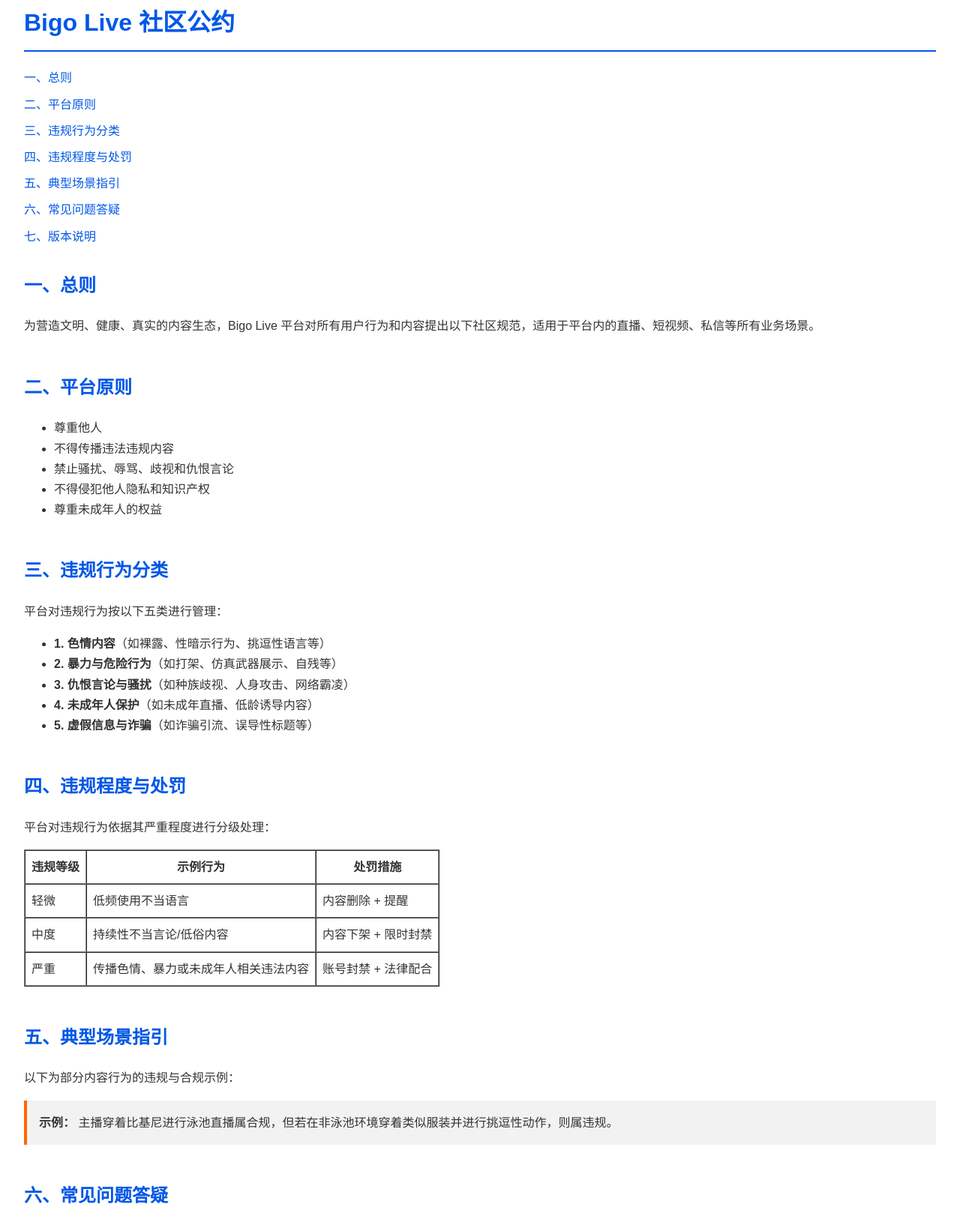
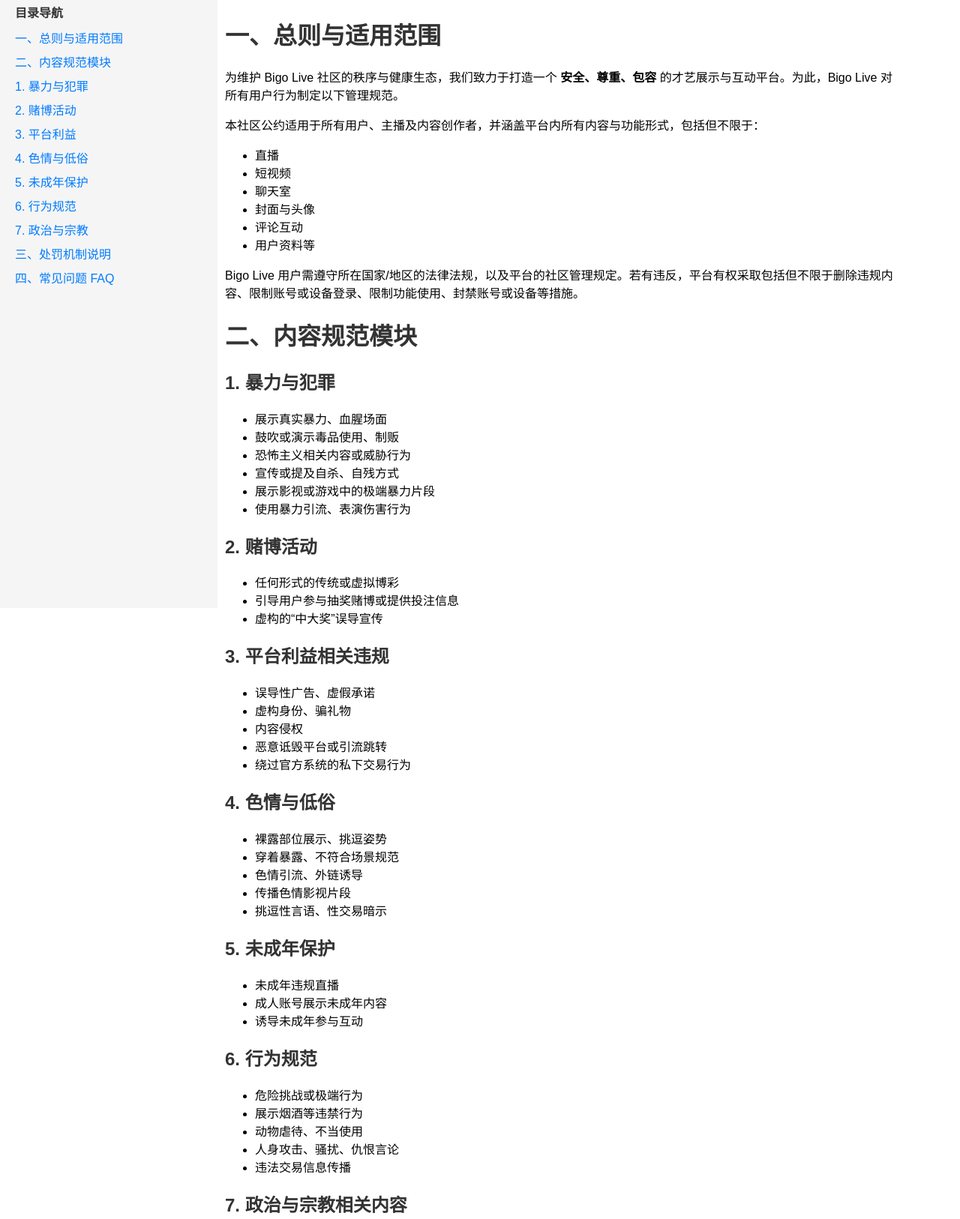
Before and after one commit to sigmund399/bigo-community-guidelines, a plain HTML site: page index.html in a window 1280 px wide. Shown: the part 29-1655 px from the top of the page at 75% size. Drawn offline with Linux system fonts and the light colour scheme.

Commit message:
Update index.html

```diff
--- a/index.html
+++ b/index.html
@@ -1,113 +1,178 @@
 <!DOCTYPE html>
-<html lang="zh-CN">
+<html lang="zh">
 <head>
   <meta charset="UTF-8" />
   <meta name="viewport" content="width=device-width, initial-scale=1.0"/>
   <title>Bigo Live 社区公约</title>
   <style>
-    body { font-family: "Arial", sans-serif; line-height: 1.7; margin: 2em; color: #333; }
-    h1, h2, h3 { color: #0057e7; }
-    h1 { border-bottom: 2px solid #0057e7; padding-bottom: 0.3em; }
-    nav { margin-bottom: 2em; }
-    nav ul { list-style-type: none; padding: 0; }
-    nav li { margin-bottom: 0.5em; }
-    nav a { text-decoration: none; color: #0057e7; }
-    nav a:hover { text-decoration: underline; }
-    section { margin-bottom: 3em; }
-    .note { background-color: #f2f2f2; padding: 1em; border-left: 4px solid #ff6600; margin-top: 1em; }
+    body {
+      margin: 0;
+      font-family: Arial, sans-serif;
+      display: flex;
+    }
+    nav {
+      width: 250px;
+      background-color: #f5f5f5;
+      padding: 20px;
+      height: 100vh;
+      overflow-y: auto;
+      position: fixed;
+    }
+    nav h2 {
+      font-size: 16px;
+      margin-bottom: 10px;
+    }
+    nav a {
+      display: block;
+      margin: 8px 0;
+      color: #007BFF;
+      text-decoration: none;
+    }
+    nav a:hover {
+      text-decoration: underline;
+    }
+    main {
+      margin-left: 270px;
+      padding: 30px;
+      max-width: 900px;
+    }
+    h1, h2, h3 {
+      color: #333;
+    }
+    table {
+      width: 100%;
+      border-collapse: collapse;
+      margin-top: 10px;
+      margin-bottom: 30px;
+    }
+    table, th, td {
+      border: 1px solid #ccc;
+    }
+    th, td {
+      padding: 12px;
+      text-align: left;
+    }
   </style>
 </head>
 <body>
 
-  <h1>Bigo Live 社区公约</h1>
+<nav>
+  <h2>目录导航</h2>
+  <a href="#section1">一、总则与适用范围</a>
+  <a href="#section2">二、内容规范模块</a>
+  <a href="#violence">1. 暴力与犯罪</a>
+  <a href="#gambling">2. 赌博活动</a>
+  <a href="#platform">3. 平台利益</a>
+  <a href="#sexual">4. 色情与低俗</a>
+  <a href="#minor">5. 未成年保护</a>
+  <a href="#behavior">6. 行为规范</a>
+  <a href="#politics">7. 政治与宗教</a>
+  <a href="#section3">三、处罚机制说明</a>
+  <a href="#section4">四、常见问题 FAQ</a>
+</nav>
 
-  <nav>
-    <ul>
-      <li><a href="#intro">一、总则</a></li>
-      <li><a href="#principles">二、平台原则</a></li>
-      <li><a href="#violations">三、违规行为分类</a></li>
-      <li><a href="#grading">四、违规程度与处罚</a></li>
-      <li><a href="#scenarios">五、典型场景指引</a></li>
-      <li><a href="#faq">六、常见问题答疑</a></li>
-      <li><a href="#updates">七、版本说明</a></li>
-    </ul>
-  </nav>
+<main>
+  <h1 id="section1">一、总则与适用范围</h1>
+  <p>为维护 Bigo Live 社区的秩序与健康生态，我们致力于打造一个 <strong>安全、尊重、包容</strong> 的才艺展示与互动平台。为此，Bigo Live 对所有用户行为制定以下管理规范。</p>
+  <p>本社区公约适用于所有用户、主播及内容创作者，并涵盖平台内所有内容与功能形式，包括但不限于：</p>
+  <ul>
+    <li>直播</li>
+    <li>短视频</li>
+    <li>聊天室</li>
+    <li>封面与头像</li>
+    <li>评论互动</li>
+    <li>用户资料等</li>
+  </ul>
+  <p>Bigo Live 用户需遵守所在国家/地区的法律法规，以及平台的社区管理规定。若有违反，平台有权采取包括但不限于删除违规内容、限制账号或设备登录、限制功能使用、封禁账号或设备等措施。</p>
 
-  <section id="intro">
-    <h2>一、总则</h2>
-    <p>为营造文明、健康、真实的内容生态，Bigo Live 平台对所有用户行为和内容提出以下社区规范，适用于平台内的直播、短视频、私信等所有业务场景。</p>
-  </section>
+  <h1 id="section2">二、内容规范模块</h1>
 
-  <section id="principles">
-    <h2>二、平台原则</h2>
-    <ul>
-      <li>尊重他人</li>
-      <li>不得传播违法违规内容</li>
-      <li>禁止骚扰、辱骂、歧视和仇恨言论</li>
-      <li>不得侵犯他人隐私和知识产权</li>
-      <li>尊重未成年人的权益</li>
-    </ul>
-  </section>
+  <h2 id="violence">1. 暴力与犯罪</h2>
+  <ul>
+    <li>展示真实暴力、血腥场面</li>
+    <li>鼓吹或演示毒品使用、制贩</li>
+    <li>恐怖主义相关内容或威胁行为</li>
+    <li>宣传或提及自杀、自残方式</li>
+    <li>展示影视或游戏中的极端暴力片段</li>
+    <li>使用暴力引流、表演伤害行为</li>
+  </ul>
 
-  <section id="violations">
-    <h2>三、违规行为分类</h2>
-    <p>平台对违规行为按以下五类进行管理：</p>
-    <ul>
-      <li><strong>1. 色情内容</strong>（如裸露、性暗示行为、挑逗性语言等）</li>
-      <li><strong>2. 暴力与危险行为</strong>（如打架、仿真武器展示、自残等）</li>
-      <li><strong>3. 仇恨言论与骚扰</strong>（如种族歧视、人身攻击、网络霸凌）</li>
-      <li><strong>4. 未成年人保护</strong>（如未成年直播、低龄诱导内容）</li>
-      <li><strong>5. 虚假信息与诈骗</strong>（如诈骗引流、误导性标题等）</li>
-    </ul>
-  </section>
+  <h2 id="gambling">2. 赌博活动</h2>
+  <ul>
+    <li>任何形式的传统或虚拟博彩</li>
+    <li>引导用户参与抽奖赌博或提供投注信息</li>
+    <li>虚构的“中大奖”误导宣传</li>
+  </ul>
 
-  <section id="grading">
-    <h2>四、违规程度与处罚</h2>
-    <p>平台对违规行为依据其严重程度进行分级处理：</p>
-    <table border="1" cellpadding="8" cellspacing="0">
-      <tr>
-        <th>违规等级</th>
-        <th>示例行为</th>
-        <th>处罚措施</th>
-      </tr>
-      <tr>
-        <td>轻微</td>
-        <td>低频使用不当语言</td>
-        <td>内容删除 + 提醒</td>
-      </tr>
-      <tr>
-        <td>中度</td>
-        <td>持续性不当言论/低俗内容</td>
-        <td>内容下架 + 限时封禁</td>
-      </tr>
-      <tr>
-        <td>严重</td>
-        <td>传播色情、暴力或未成年人相关违法内容</td>
-        <td>账号封禁 + 法律配合</td>
-      </tr>
-    </table>
-  </section>
+  <h2 id="platform">3. 平台利益相关违规</h2>
+  <ul>
+    <li>误导性广告、虚假承诺</li>
+    <li>虚构身份、骗礼物</li>
+    <li>内容侵权</li>
+    <li>恶意诋毁平台或引流跳转</li>
+    <li>绕过官方系统的私下交易行为</li>
+  </ul>
 
-  <section id="scenarios">
-    <h2>五、典型场景指引</h2>
-    <p>以下为部分内容行为的违规与合规示例：</p>
-    <div class="note">
-      <strong>示例：</strong> 主播穿着比基尼进行泳池直播属合规，但若在非泳池环境穿着类似服装并进行挑逗性动作，则属违规。
-    </div>
-  </section>
+  <h2 id="sexual">4. 色情与低俗</h2>
+  <ul>
+    <li>裸露部位展示、挑逗姿势</li>
+    <li>穿着暴露、不符合场景规范</li>
+    <li>色情引流、外链诱导</li>
+    <li>传播色情影视片段</li>
+    <li>挑逗性言语、性交易暗示</li>
+  </ul>
 
-  <section id="faq">
-    <h2>六、常见问题答疑</h2>
-    <ul>
-      <li><strong>Q:</strong> 被处罚后是否可以申诉？<br/><strong>A:</strong> 是的，用户可通过设置中心 > 举报与反馈提交申诉。</li>
-      <li><strong>Q:</strong> 如何判断内容是否违规？<br/><strong>A:</strong> 请参阅本公约及相关示例，或咨询平台客服。</li>
-    </ul>
-  </section>
+  <h2 id="minor">5. 未成年保护</h2>
+  <ul>
+    <li>未成年违规直播</li>
+    <li>成人账号展示未成年内容</li>
+    <li>诱导未成年参与互动</li>
+  </ul>
 
-  <section id="updates">
-    <h2>七、版本说明</h2>
-    <p>本版本社区公约自 2025 年 7 月 15 日起生效，平台将根据运营及法律需求适时更新。</p>
-  </section>
+  <h2 id="behavior">6. 行为规范</h2>
+  <ul>
+    <li>危险挑战或极端行为</li>
+    <li>展示烟酒等违禁行为</li>
+    <li>动物虐待、不当使用</li>
+    <li>人身攻击、骚扰、仇恨言论</li>
+    <li>违法交易信息传播</li>
+  </ul>
 
+  <h2 id="politics">7. 政治与宗教相关内容</h2>
+  <ul>
+    <li>敏感政治内容或人物</li>
+    <li>极端宗教言论或攻击信仰</li>
+    <li>扰乱公共秩序的言论</li>
+  </ul>
+
+  <h1 id="section3">三、处罚机制说明</h1>
+  <table>
+    <thead>
+      <tr><th>处罚类型</th><th>说明</th></tr>
+    </thead>
+    <tbody>
+      <tr><td>限制设备登录</td><td>阻止当前设备登录平台</td></tr>
+      <tr><td>限制账号登录</td><td>禁止账户登录</td></tr>
+      <tr><td>限制直播权限</td><td>限制直播相关功能</td></tr>
+      <tr><td>限制修改资料</td><td>暂停头像、昵称修改等权限</td></tr>
+      <tr><td>限制曝光</td><td>降低推荐权重或取消推荐</td></tr>
+      <tr><td>限制发帖与评论</td><td>关闭评论、动态等互动权限</td></tr>
+      <tr><td>删除违规内容</td><td>移除违规图文或视频</td></tr>
+      <tr><td>封禁账号/设备</td><td>永久封禁违规账号及设备</td></tr>
+      <tr><td>钱包处理</td><td>冻结、清零或追回违规收益</td></tr>
+      <tr><td>其他措施</td><td>账号降权、行为标记等</td></tr>
+    </tbody>
+  </table>
+
+  <h3>申诉渠道</h3>
+  <p>如用户认为处罚存在误判，可通过平台内【申诉中心】或申诉邮箱 <strong>feedback@bigo.tv</strong> 提交申诉申请。</p>
+
+  <h1 id="section4">四、常见问题（FAQ）</h1>
+  <p><strong>Q1：</strong> 这个公约适用于哪些人？<br/> <strong>A：</strong> 所有 Bigo Live 用户，包括观众、主播、内容创作者。</p>
+  <p><strong>Q2：</strong> 哪些行为容易被封号？<br/> <strong>A：</strong> 色情暴露、暴力引流、未成年违规等，详见内容规范。</p>
+  <p><strong>Q3：</strong> 如果我被误封了怎么办？<br/> <strong>A：</strong> 可通过申诉中心提交复核申请，3个工作日内处理。</p>
+  <p><strong>Q4：</strong> 所有违规行为处罚一样吗？<br/> <strong>A：</strong> 不同违规根据严重程度采取不同措施，详见处罚机制。</p>
+
+</main>
 </body>
 </html>
```
